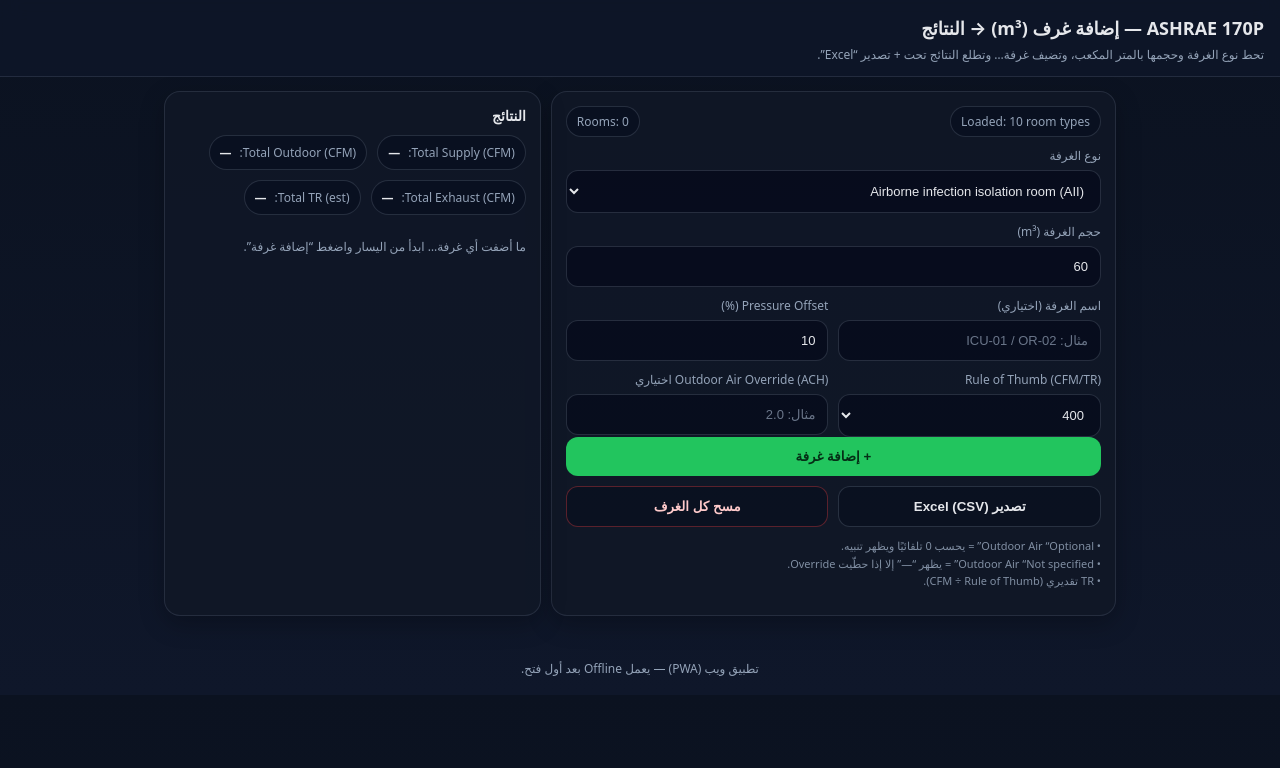
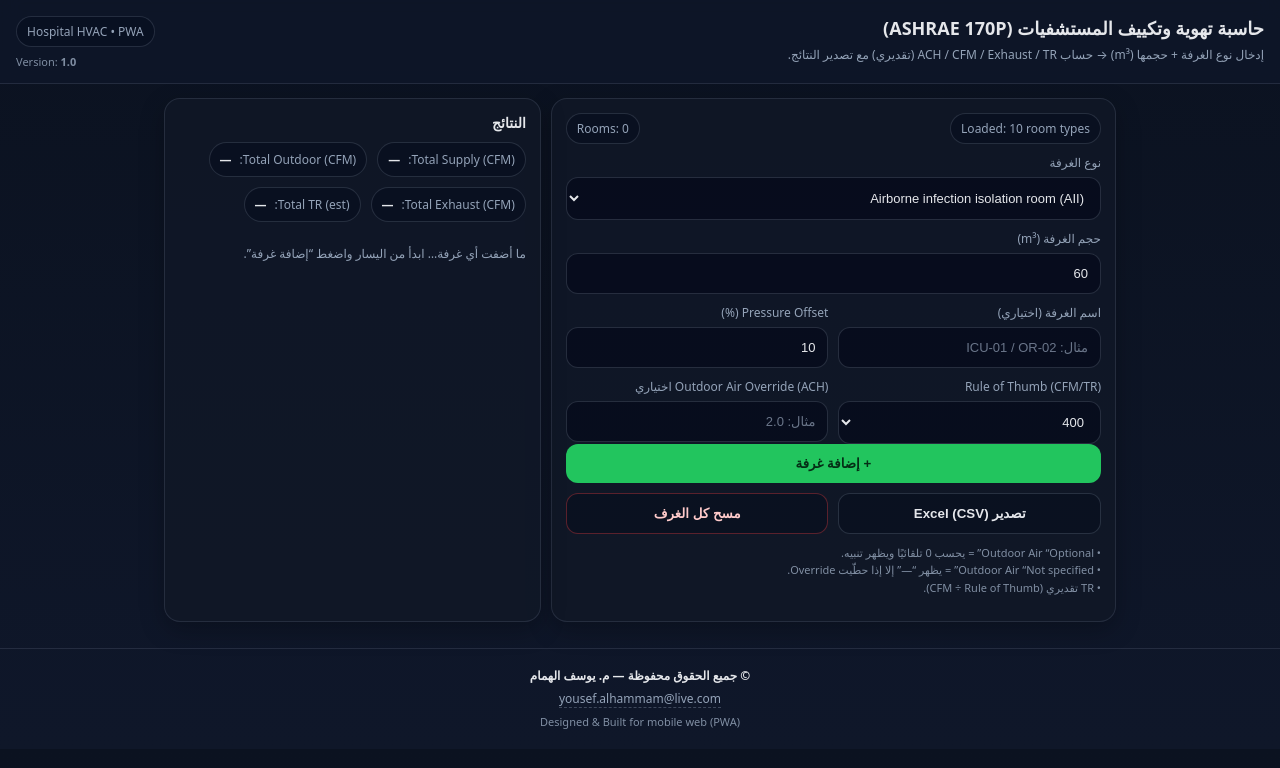
Before and after one commit to yousefalhammam-cpu/ashreacalculator, a plain HTML site: page index.html in a window 1280 px wide. Drawn offline with Linux system fonts and the light colour scheme.

Commit message:
Update title and header for Arabic localization

```diff
--- a/index.html
+++ b/index.html
@@ -3,7 +3,7 @@
 <head>
   <meta charset="utf-8" />
   <meta name="viewport" content="width=device-width, initial-scale=1, viewport-fit=cover" />
-  <title>ASHRAE 170P — ACH/CFM/TR</title>
+  <title>حاسبة ASHRAE 170P — م. يوسف ال همام</title>
   <meta name="description" content="إضافة غرف + حجم (m³) → حساب ACH/CFM/TR مع تصدير Excel." />
   <meta name="theme-color" content="#0b3d2e" />
   <link rel="manifest" href="manifest.webmanifest" />
@@ -124,8 +124,17 @@
 
 <body>
 <header>
-  <h1>ASHRAE 170P — إضافة غرف (m³) → النتائج</h1>
-  <p>تحط نوع الغرفة وحجمها بالمتر المكعب، وتضيف غرفة… وتطلع النتائج تحت + تصدير “Excel”.</p>
+  <div style="display:flex; justify-content:space-between; gap:12px; align-items:flex-start; flex-wrap:wrap;">
+    <div>
+      <h1>حاسبة تهوية وتكييف المستشفيات (ASHRAE 170P)</h1>
+      <p>إدخال نوع الغرفة + حجمها (m³) → حساب ACH / CFM / Exhaust / TR (تقديري) مع تصدير النتائج.</p>
+    </div>
+
+    <div style="text-align:left;">
+      <div class="tag" style="justify-content:center;">Hospital HVAC • PWA</div>
+      <div class="small" style="margin-top:6px;">Version: <b>1.0</b></div>
+    </div>
+  </div>
 </header>
 
 <main class="grid">
@@ -201,7 +210,17 @@
   </section>
 </main>
 
-<footer>تطبيق ويب (PWA) — يعمل Offline بعد أول فتح.</footer>
+<footer style="padding:18px 16px; color:var(--muted); font-size:12px; text-align:center; border-top:1px solid var(--line); background: rgba(15,23,42,.35);">
+  <div style="display:flex; flex-direction:column; gap:6px; align-items:center;">
+    <div style="font-weight:800; color:var(--text);">© جميع الحقوق محفوظة — م. يوسف الهمام</div>
+    <div>
+      <a href="mailto:yousef.alhammam@live.com" style="color:var(--muted); text-decoration:none; border-bottom:1px dashed rgba(148,163,184,.35);">
+        yousef.alhammam@live.com
+      </a>
+    </div>
+    <div class="small">Designed & Built for mobile web (PWA)</div>
+  </div>
+</footer>
 
 <script src="app.js"></script>
 </body>
```
